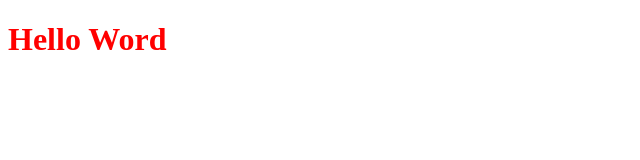
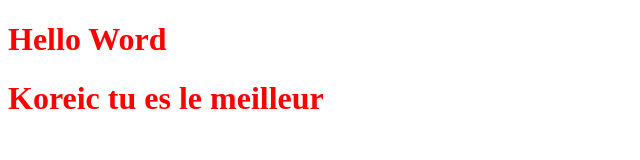
Before and after one commit to k9-scorpion/openclassroom, a plain HTML site: page index.html in a window 1280 px wide. Shown: the whole page, without its empty margins (0-640 px from the left). Drawn offline with Linux system fonts and the light colour scheme.

Commit message:
Update index.html

```diff
--- a/index.html
+++ b/index.html
@@ -7,5 +7,6 @@
 </head>
 <body>
     <h1>Hello Word</h1>
+   <h1>Koreic tu es le meilleur </h1>
 </body>
 </html>
```
